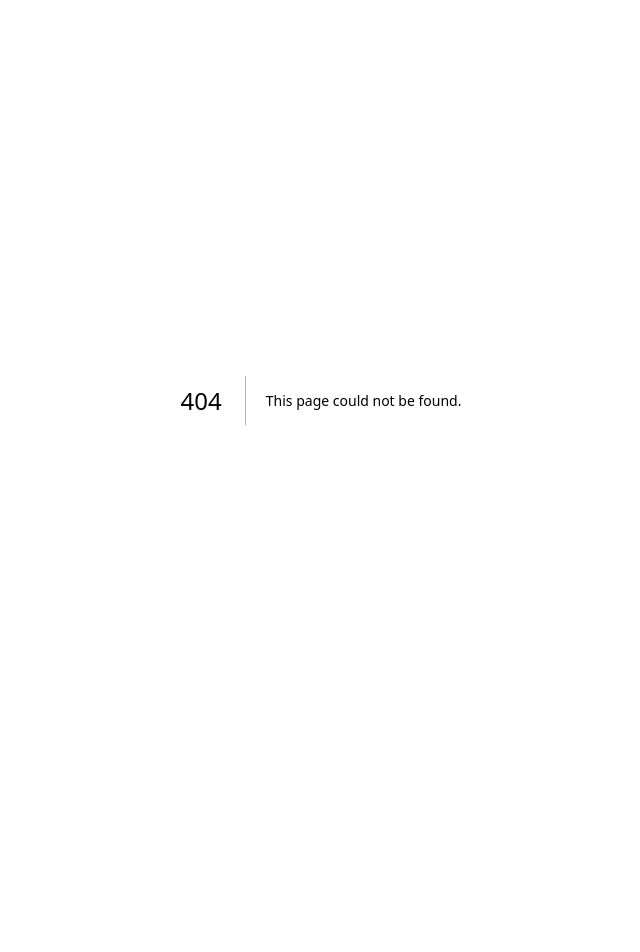
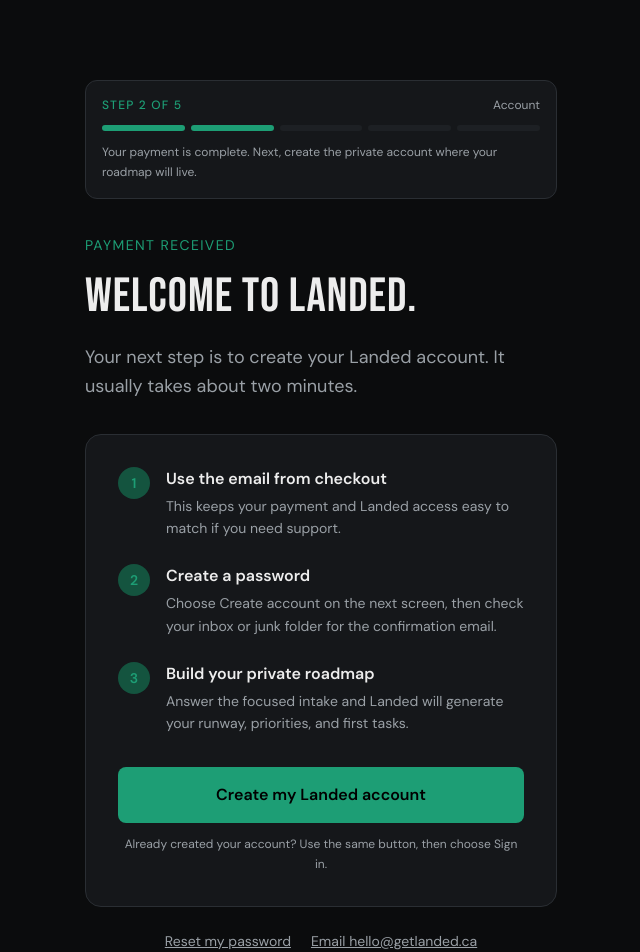
Before and after one commit to jftablada/landed, a Next.js app: page /welcome in a window 1280 px wide. Before the commit this address had no page. Shown: the top 952 px of the page, without its empty margins (319-959 px from the left). Before the commit the page ends 800 px from the top, so only its background shows below. Built offline with nearby package versions, Linux system fonts and the light colour scheme.

Commit message:
Add post-payment welcome flow

```diff
--- /dev/null
+++ b/app/welcome/WelcomeClient.tsx
@@ -0,0 +1,87 @@
+'use client';
+
+import { useEffect } from 'react';
+import Link from 'next/link';
+import OnboardingProgress from '@/app/components/OnboardingProgress';
+import { trackEvent } from '@/lib/analytics';
+
+export default function WelcomeClient() {
+  useEffect(() => {
+    trackEvent('checkout_welcome_viewed');
+  }, []);
+
+  return (
+    <main className="mx-auto w-full max-w-lg px-5 py-12 sm:py-20">
+      <OnboardingProgress
+        currentStep={2}
+        detail="Your payment is complete. Next, create the private account where your roadmap will live."
+      />
+
+      <p className="text-sm uppercase tracking-widest text-brand">
+        Payment received
+      </p>
+      <h1 className="mt-3 font-display text-5xl leading-tight text-text">
+        Welcome to Landed.
+      </h1>
+      <p className="mt-4 text-lg leading-relaxed text-muted">
+        Your next step is to create your Landed account. It usually takes about
+        two minutes.
+      </p>
+
+      <section className="mt-8 rounded-2xl border border-hair bg-surface p-6 sm:p-8">
+        <ol className="space-y-6">
+          {[
+            {
+              title: 'Use the email from checkout',
+              body: 'This keeps your payment and Landed access easy to match if you need support.',
+            },
+            {
+              title: 'Create a password',
+              body: 'Choose Create account on the next screen, then check your inbox or junk folder for the confirmation email.',
+            },
+            {
+              title: 'Build your private roadmap',
+              body: 'Answer the focused intake and Landed will generate your runway, priorities, and first tasks.',
+            },
+          ].map((step, index) => (
+            <li key={step.title} className="flex gap-4">
+              <span className="flex h-8 w-8 shrink-0 items-center justify-center rounded-full bg-brand-soft text-sm font-semibold text-brand">
+                {index + 1}
+              </span>
+              <div>
+                <h2 className="font-semibold text-text">{step.title}</h2>
+                <p className="mt-1 text-sm leading-relaxed text-muted">
+                  {step.body}
+                </p>
+              </div>
+            </li>
+          ))}
+        </ol>
+
+        <Link
+          href="/login?checkout=success"
+          onClick={() => trackEvent('checkout_account_setup_clicked')}
+          className="mt-8 block rounded-lg bg-brand px-6 py-4 text-center font-semibold text-black transition-opacity hover:opacity-90"
+        >
+          Create my Landed account
+        </Link>
+        <p className="mt-3 text-center text-xs leading-relaxed text-muted">
+          Already created your account? Use the same button, then choose Sign
+          in.
+        </p>
+      </section>
+
+      <div className="mt-6 flex flex-col gap-2 text-sm text-muted sm:flex-row sm:items-center sm:justify-center sm:gap-5">
+        <Link href="/forgot-password" className="underline hover:text-text">
+          Reset my password
+        </Link>
+        <a
+          href="mailto:hello@getlanded.ca"
+          className="underline hover:text-text"
+        >
+          Email hello@getlanded.ca
+        </a>
+      </div>
+    </main>
+  );
+}
--- /dev/null
+++ b/app/welcome/page.tsx
@@ -0,0 +1,14 @@
+import type { Metadata } from 'next';
+import WelcomeClient from './WelcomeClient';
+
+export const metadata: Metadata = {
+  title: 'Welcome',
+  robots: {
+    index: false,
+    follow: false,
+  },
+};
+
+export default function WelcomePage() {
+  return <WelcomeClient />;
+}
```
